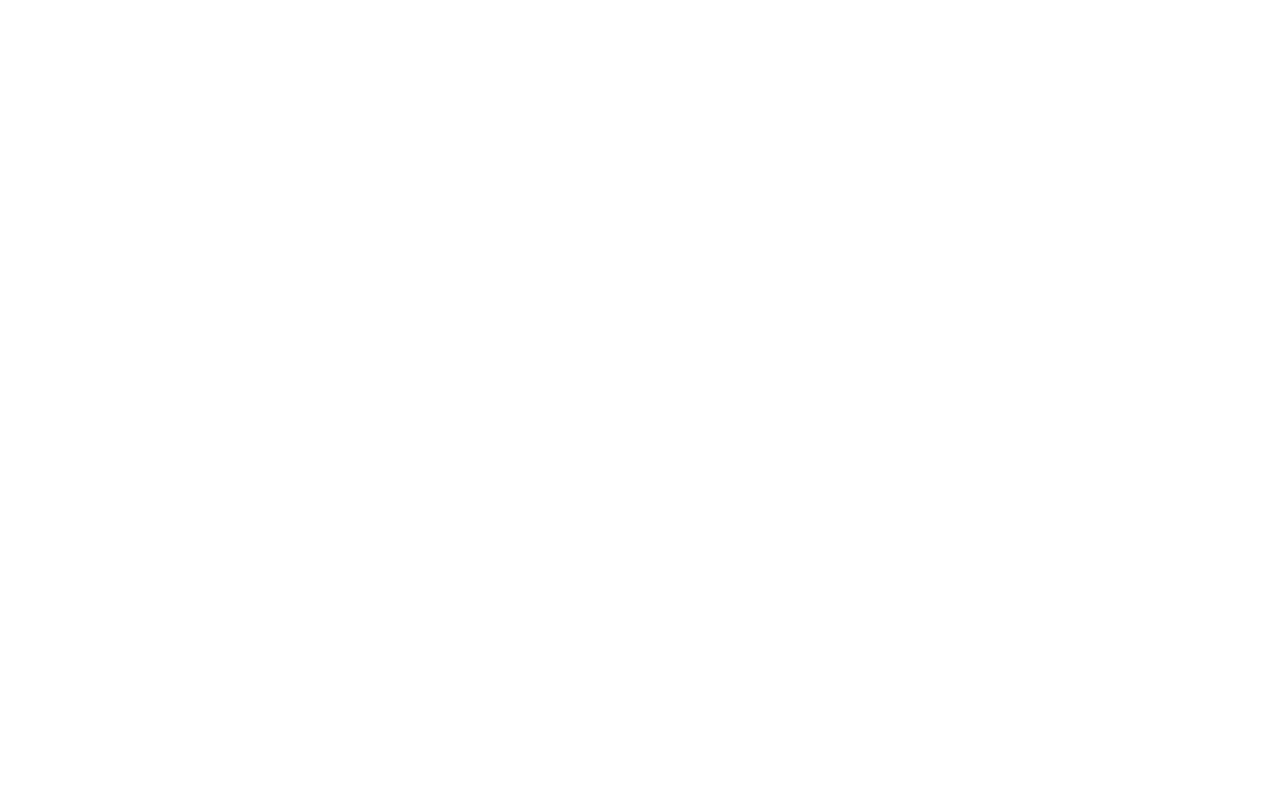
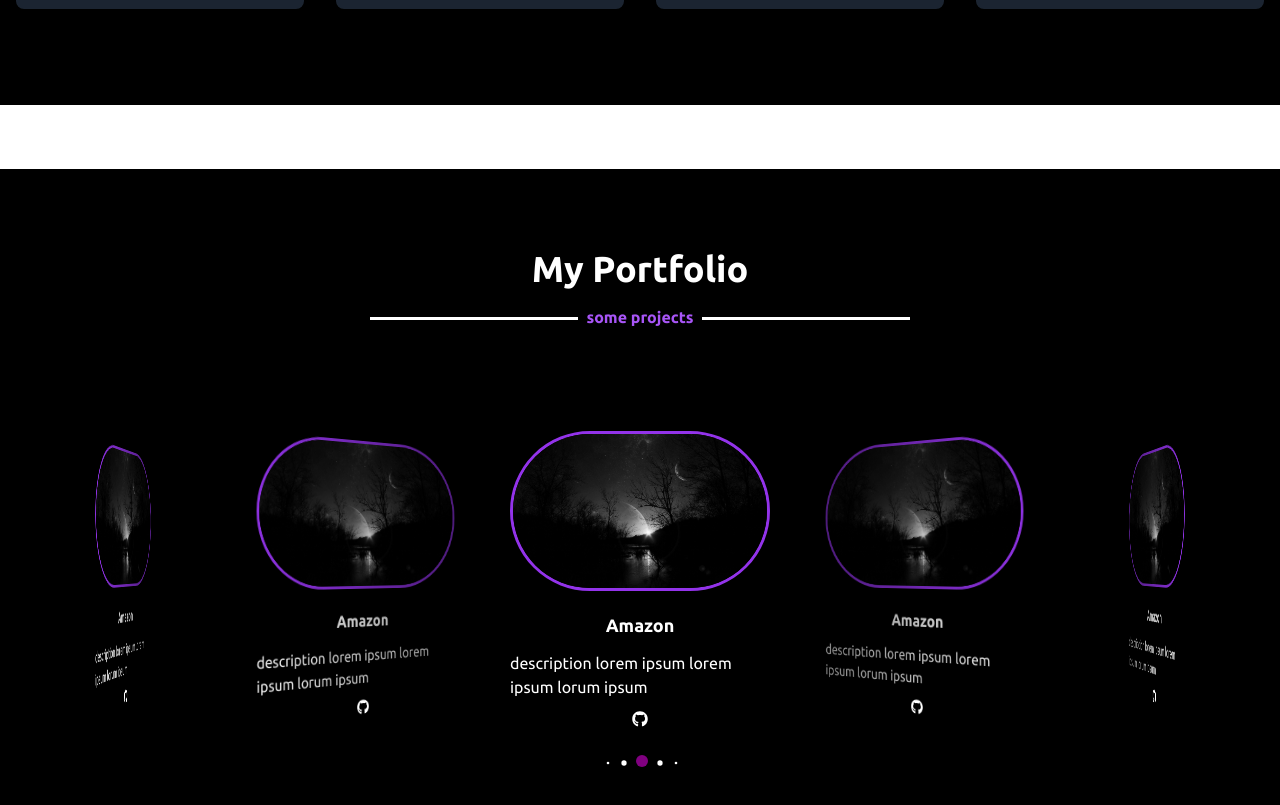
Before and after one commit to wadaln3ma/wadaln3ma.github.io, a React (Create React App) app: page / in a window 1280 px wide. Shown: the part 1743-2548 px from the top of the page. Before the commit the page ends 1792 px from the top, so only its background shows below. Built offline with nearby package versions, Linux system fonts and the light colour scheme.

Commit message:
Add Projects/portfolio Section

```diff
--- a/package.json
+++ b/package.json
@@ -11,7 +11,9 @@
     "postcss": "^8.4.13",
     "react": "^18.1.0",
     "react-dom": "^18.1.0",
+    "react-icons": "^4.3.1",
     "react-scripts": "5.0.1",
+    "swiper": "^8.1.4",
     "tailwindcss": "^3.0.24",
     "typed.js": "^2.0.12",
     "web-vitals": "^2.1.0"
--- a/public/index.html
+++ b/public/index.html
@@ -25,6 +25,12 @@
       Learn how to configure a non-root public URL by running `npm run build`.
     -->
     <title>Abdulrahman Hamad</title>
+
+    <style>
+    html{
+      scroll-behavior : smooth;
+    }
+    </style>
   </head>
   <body>
     <noscript>You need to enable JavaScript to run this app.</noscript>
--- a/src/App.js
+++ b/src/App.js
@@ -3,6 +3,7 @@
 import Hero from './components/Hero'
 import Navbar from './components/Navbar'
 import Services from './components/Services'
+import Portfolio from './components/Portfolio'
 
 function App() {
   return (
@@ -18,6 +19,8 @@
 
       <Services />
 
+      <Portfolio />
+
     </div>
   );
 }
--- a/src/components/Navbar.jsx
+++ b/src/components/Navbar.jsx
@@ -1,10 +1,9 @@
 import { useState, useEffect } from 'react'
 import { MenuAlt2Icon, MenuAlt3Icon } from '@heroicons/react/solid'
 
-const NAVBAR_COMMON = "items-center w-full p-2 sticky top-0 text-white mx-auto z-50 transition duration-300 ease-in"
-const NAVBAR = "inline-flex justify-between w-full m-0"
+const NAVBAR_COMMON = "items-center w-full sticky top-0 text-white mx-auto z-50 transition duration-300 ease-in"
 const NAVBAR_MENU_COMMON = "items-center text-white"
-const NAVBAR_MENU = "inline-flex flex-row space-x-2"
+const NAVBAR_MENU = "inline-flex flex-row space-x-2 text-red"
 const MOBILE_NAVBAR_MENU = "flex flex-col w-full p-3 space-y-3 text-2xl font-bold bg-black"
 
 const Navbar = ()=>{
@@ -29,14 +28,14 @@
 
   return (
     <nav
-      className={`${NAVBAR_COMMON} ${color && !showNavbar && 'bg-purple-700'} sm:${NAVBAR}`}>
+      className={`${NAVBAR_COMMON} ${color && !showNavbar && 'bg-purple-700'} sm:inline-flex sm:justify-between sm:p-2`}>
 
-      <div className="relative m-2">
+      <div className="relative">
 
-        <div className={`text-2xl ${showNavbar && 'hidden'}`}><a href="/">Abdulrahman <span className={`${color ? 'text-white' : 'text-purple-700'} transition duration-200`}>Hamad</span></a></div>
+        <div className={`px-2 py-5 text-2xl font-bold ${showNavbar && 'hidden'}`}><a href="/">Abdulrahman <span className={`${color ? 'text-white' : 'text-purple-700'} transition duration-200`}>Hamad</span></a></div>
 
 
-        <div className="md:hidden absolute top-0 right-0" onClick={()=> setShowNavbar(!showNavbar)}>
+        <div className="md:hidden absolute top-0 right-0 px-2 py-5" onClick={()=> setShowNavbar(!showNavbar)}>
           {showNavbar ?
             <MenuAlt2Icon className="text-white w-6 hover:scale-110 transition duration-200" />
             :
--- /dev/null
+++ b/src/components/Portfolio/PortfolioItem.jsx
@@ -0,0 +1,22 @@
+import wall from '../../img/wallpaper.jpg'
+import { FaGithub } from 'react-icons/fa'
+
+const PortfolioItem = ({ item })=>{
+  const { title, description, link, image } = item
+  return (
+    <div className="flex flex-col items-center  group w-full p-5 text-white hover:bg-purple-600 transition duration-200">
+
+      <img alt="" src={wall} className="w-full rounded-full border-[3px] border-purple-600 group-hover:border-white transition duration-200" />
+
+      <h2 className="font-bold text-lg pt-5">{title}</h2>
+
+      <h3 className="py-3">
+        { description }
+      </h3>
+
+      <FaGithub />
+
+    </div>
+)}
+
+export default PortfolioItem
--- /dev/null
+++ b/src/components/Portfolio/data.js
@@ -0,0 +1,29 @@
+
+export const data = [
+  {
+    title : "Amazon",
+    description : "description lorem ipsum lorem ipsum lorum ipsum",
+    link : "#",
+    image : "../../img/profile.jpg",
+  },{
+    title : "Amazon",
+    description : "description lorem ipsum lorem ipsum lorum ipsum",
+    link : "#",
+    image : "../../img/profile.jpg",
+  },{
+    title : "Amazon",
+    description : "description lorem ipsum lorem ipsum lorum ipsum",
+    link : "#",
+    image : "../../img/profile.jpg",
+  },{
+    title : "Amazon",
+    description : "description lorem ipsum lorem ipsum lorum ipsum",
+    link : "#",
+    image : "../../img/profile.jpg",
+  },{
+    title : "Amazon",
+    description : "description lorem ipsum lorem ipsum lorum ipsum",
+    link : "#",
+    image : "../../img/profile.jpg",
+  },
+]
--- /dev/null
+++ b/src/components/Portfolio/index.js
@@ -0,0 +1,55 @@
+import { useRef, useState } from "react"
+import { Swiper, SwiperSlide } from "swiper/react"
+import "swiper/css"
+import "swiper/css/effect-coverflow"
+import "swiper/css/pagination"
+import "swiper/css/navigation"
+import "./styles.css"
+import { EffectCoverflow, Pagination, Navigation, Autoplay } from "swiper"
+import PortfolioItem from "./PortfolioItem"
+import { data } from "./data"
+
+const Portfolio = ()=>{
+  return (
+    <section className="w-full bg-black py-20" id="projects">
+
+      <div className="text-center">
+        <h2 className="text-4xl font-bold text-white">My Portfolio</h2>
+        <h1 class="text-center text-purple-500 overflow-hidden before:h-[3px] after:h-[3px] after:bg-white after:inline-block after:relative after:align-middle after:w-1/6 before:bg-white before:inline-block before:relative before:align-middle before:w-1/6 before:right-2 after:left-2 text-base font-semibold p-4">
+            some projects
+        </h1>
+      </div>
+
+      <Swiper
+        effect={"coverflow"}
+        grabCursor={true}
+        centeredSlides={true}
+        slidesPerView={"auto"}
+        coverflowEffect={{
+          rotate: 50,
+          stretch: 0,
+          depth: 100,
+          modifier: 1,
+          slideShadows: true,
+        }}
+        pagination={{ dynamicBullets : true }}
+        modules={[Autoplay, EffectCoverflow, Pagination, Navigation]}
+        autoplay={{
+          delay: 2000,
+          disableOnInteraction: false,
+          pauseOnMouseEnter: true,
+        }}
+        navigation={ false}
+        className="mySwiper"
+      >
+        {data.map(item =>(
+          <SwiperSlide>
+            <PortfolioItem item={item} />
+          </SwiperSlide>
+        ))}
+      </Swiper>
+
+    </section>
+)}
+
+export default Portfolio
--- /dev/null
+++ b/src/components/Portfolio/styles.css
@@ -0,0 +1,29 @@
+.swiper {
+  width: 100%;
+  padding-top: 50px;
+  padding-bottom: 50px;
+}
+
+.swiper-slide {
+  background-position: center;
+  background-size: cover;
+  width: 300px;
+  height: 300px;
+  margin: 16px 0px;
+}
+
+.swiper-slide img {
+  display: block;
+  width: 100%;
+}
+
+.swiper-pagination .swiper-pagination-bullet {
+  opacity: 1;
+  background-color: white;
+}
+
+.swiper-pagination .swiper-pagination-bullet-active {
+  background-color: purple;
+  width : 12px;
+  height : 12px;
+}
--- a/src/components/Services.jsx
+++ b/src/components/Services.jsx
@@ -2,7 +2,7 @@
 
 const Services = ()=>{
   return (
-    <section className="bg-black flex flex-col items-center my-16 py-8">
+    <section className="bg-black flex flex-col items-center my-16 py-20">
       <div className="text-center">
         <h2 className="text-4xl font-bold text-white">My Services</h2>
         <h1 class="text-center text-purple-500 overflow-hidden before:h-[3px] after:h-[3px] after:bg-white after:inline-block after:relative after:align-middle after:w-1/6 before:bg-white before:inline-block before:relative before:align-middle before:w-1/6 before:right-2 after:left-2 text-base font-semibold p-4">
```
Also changed, not shown: 1 other file (tests, documents, lock files or other folders).
